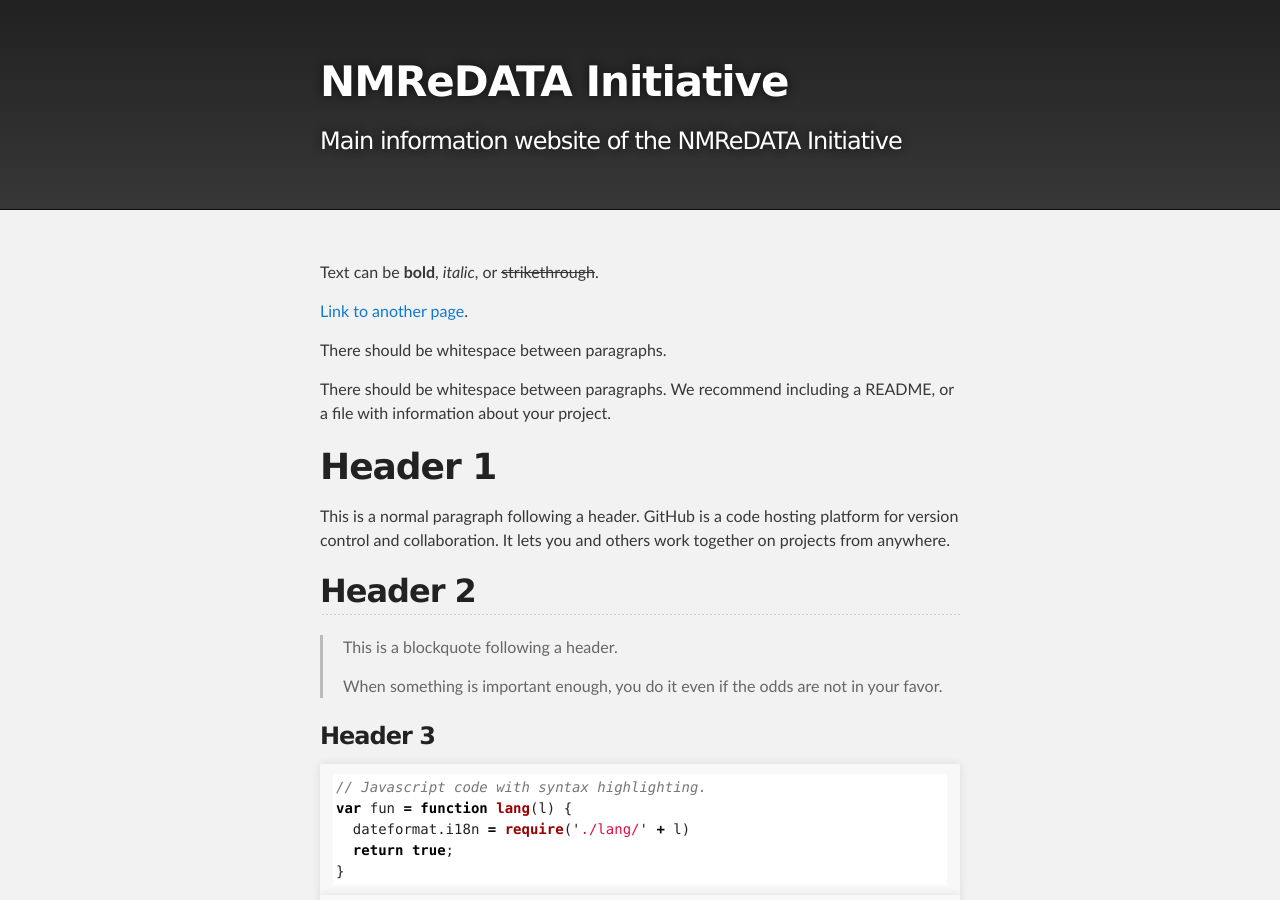
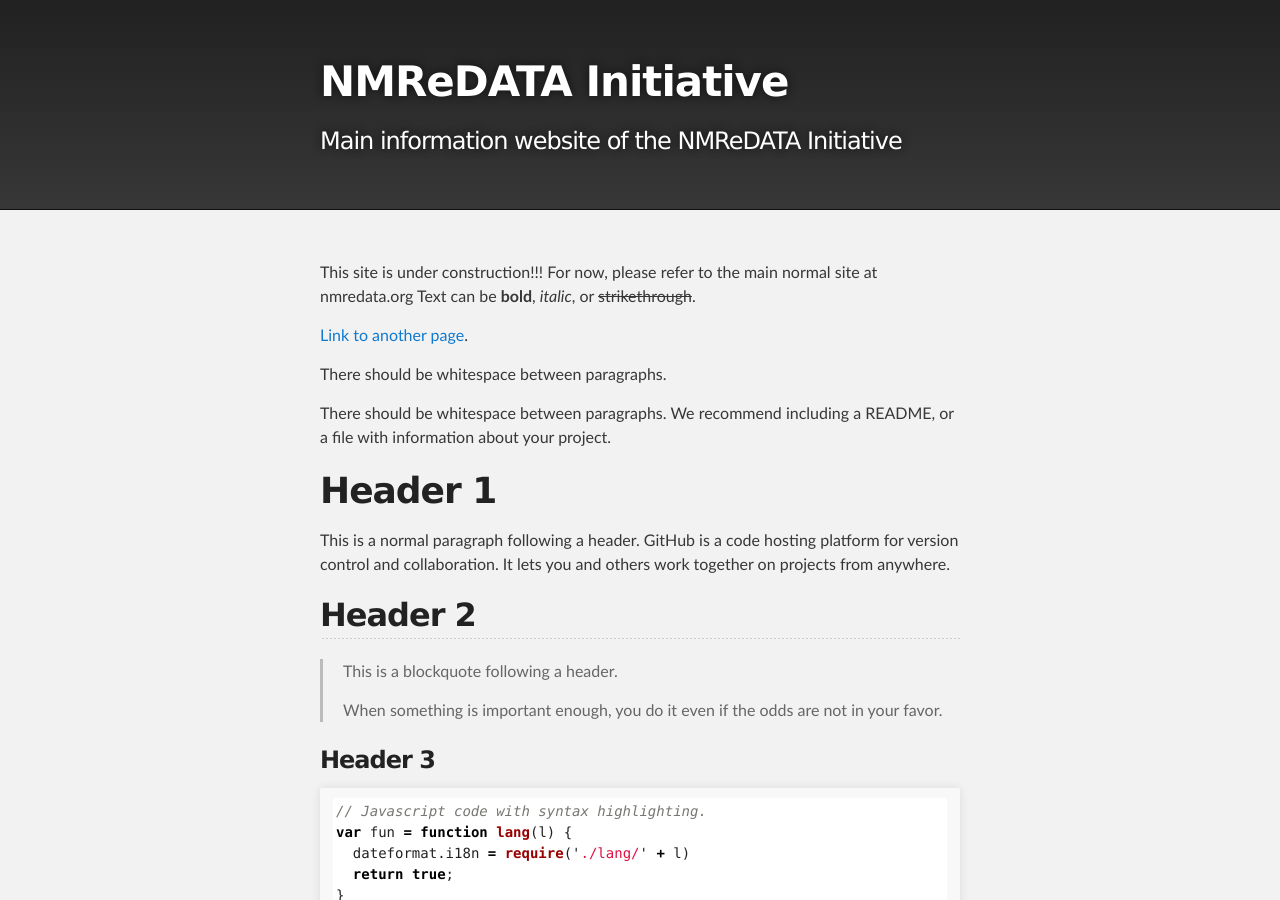
Before and after one commit to NMReDATAInitiative/NMReDATAInitiative.github.io, a Jekyll site: the page built from index.md, in a window 1280 px wide and 900 px high. Built offline with Jekyll 4.4.1, drawn with Linux system fonts in a browser that asks for light colours.

Commit message:
Update index.md

```diff
--- a/index.md
+++ b/index.md
@@ -1,7 +1,8 @@
 ---
 layout: default
 ---
-
+This site is under construction!!!
+For now, please refer to the main normal site at nmredata.org
 Text can be **bold**, _italic_, or ~~strikethrough~~.
 
 [Link to another page](./another-page.html).
```
